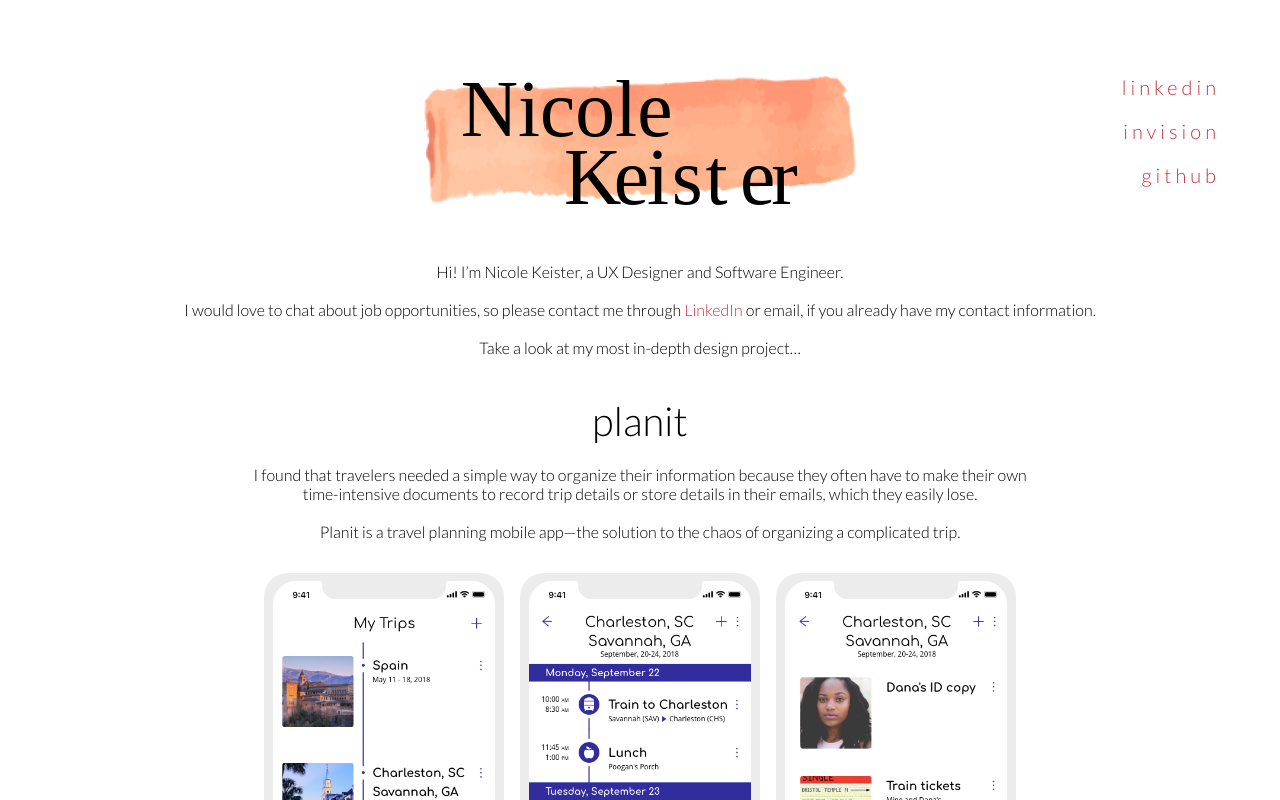
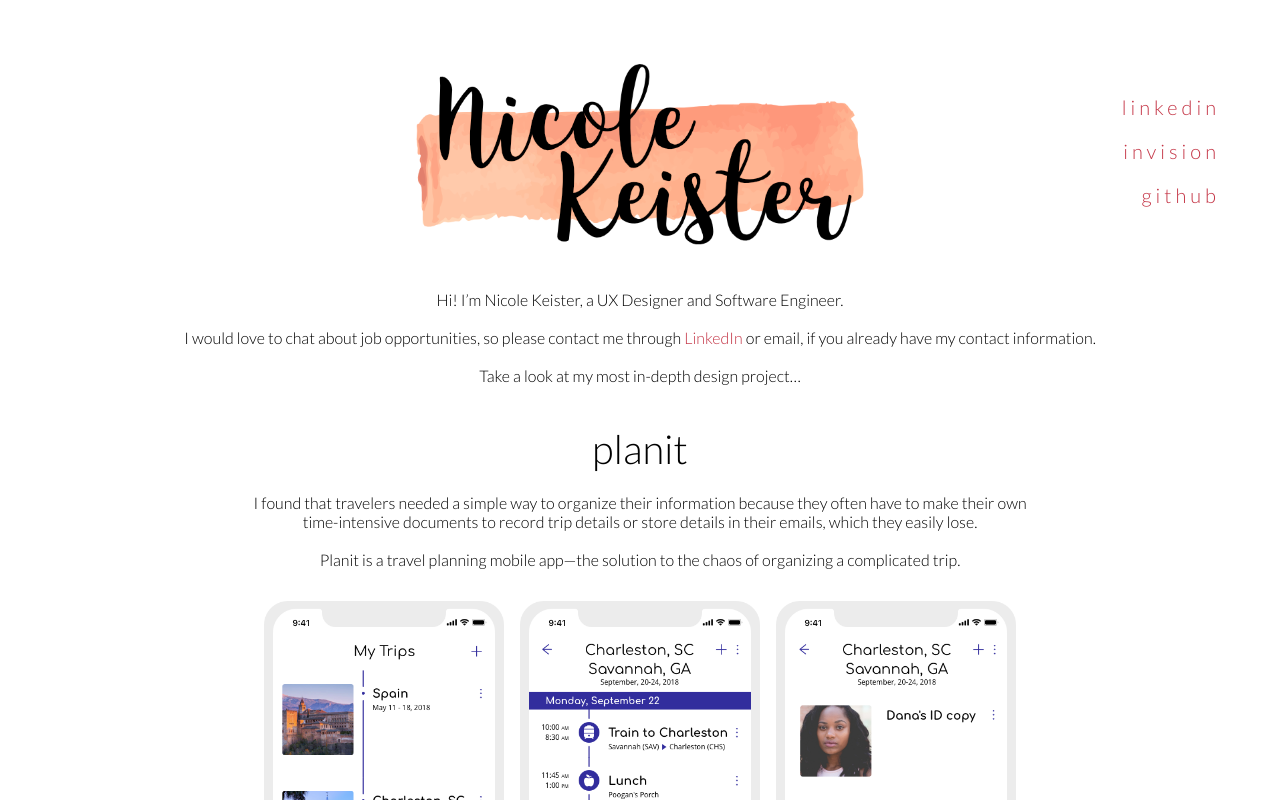
Before and after one commit to nrkeister/portfolio, a React (Create React App) app: page / in a window 1280 px wide. Shown: the top 800 px of the page. Built offline with nearby package versions, Linux system fonts and the light colour scheme.

Commit message:
Fix header image looking fuzzy

```diff
--- a/src/App.js
+++ b/src/App.js
@@ -6,7 +6,7 @@ import Design from './design';
 import sketchFile from './resources/planit.sketch';
 
 // images
-import brushstroke from './resources/images/brushstroke.svg';
+import brushstroke from './resources/images/brushstroke.png';
 import tripItinFull from './resources/planitScreens/trip-itin-hifi-2.png';
 import tripListFull from './resources/planitScreens/trip-list-hifi-2.png';
 import tripDocuments from './resources/planitScreens/trip-documents-hifi.png';
--- a/src/styles/App.css
+++ b/src/styles/App.css
@@ -143,7 +143,7 @@ h2 {
 
 .contact {
   position: absolute;
-  top: 75px;
+  top: 95px;
   right: 60px;
   text-align: right;
   font-size: 1.25em;
--- a/src/styles/App.scss
+++ b/src/styles/App.scss
@@ -9,7 +9,7 @@
 
 .contact {
   position: absolute;
-  top: 75px;
+  top: 95px;
   right: 60px;
   text-align: right;
   font-size: 1.25em;
```
Also changed, not shown: src/resources/images/brushstroke.png (added), src/resources/images/brushstroke.svg (deleted).
